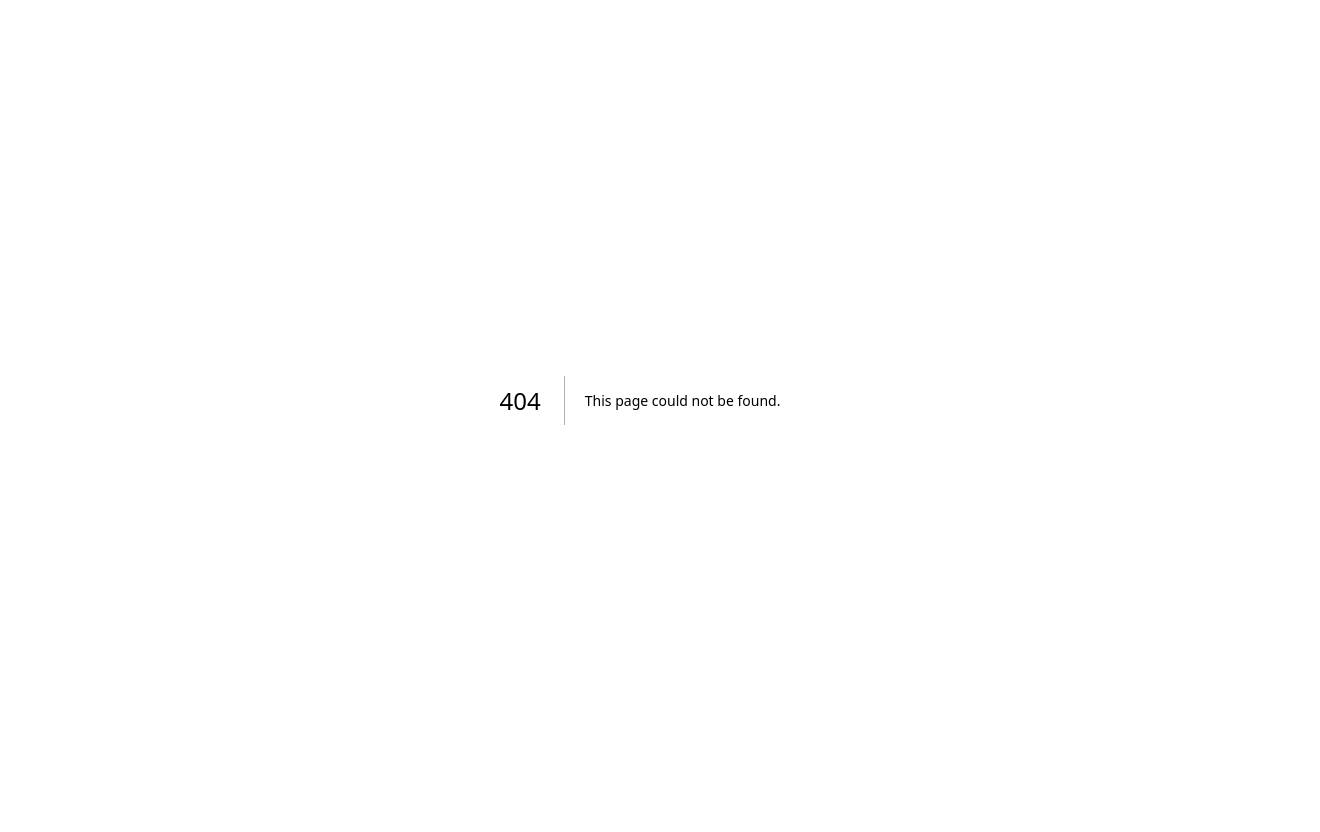
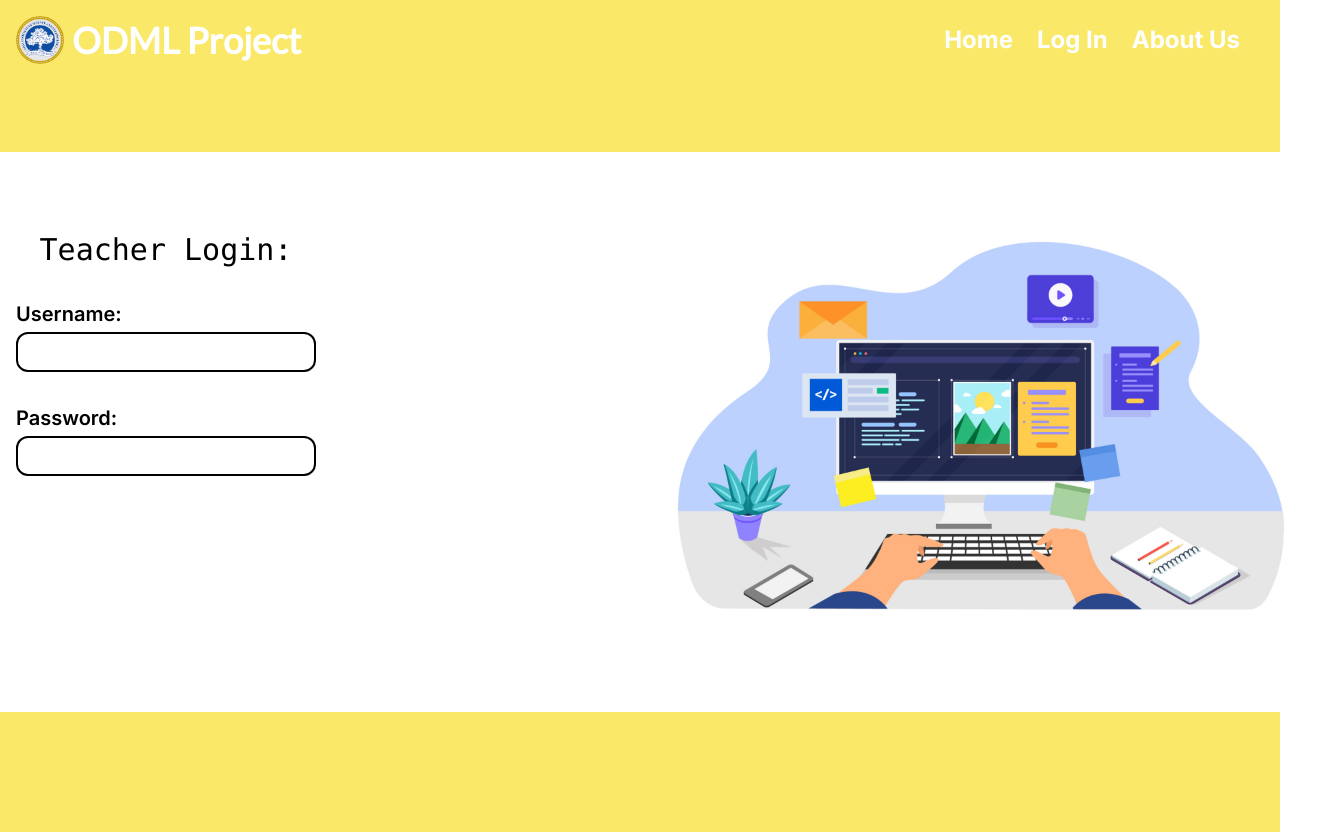
Before and after one commit to KartikeyCode/ODMLPROJECT, a Next.js app in the folder odmlproject/: page /teacherlogin in a window 1280 px wide. Before the commit this address had no page. Shown: the whole page, 1320 px wide, since content can reach past the window. Before the commit the page ends 800 px from the top, so only its background shows below. Built offline with nearby package versions, Linux system fonts and the light colour scheme; a web font is replaced by a local one.

Commit message:
add teacher

```diff
--- /dev/null
+++ b/odmlproject/app/teacherlogin/page.js
@@ -0,0 +1,32 @@
+import img from "../../public/graphic1.jpg"
+import Image from "next/image"
+import Navbar from "@/components/navbar"
+export default function TeacherLogin(){
+    return(
+        <div>
+               <Navbar/>
+        <div className=" md:-mt-12 flex flex-col items-center justify-center min-h-screen w-full bg-[#FAE969]">
+
+                <div className=" md:pt-0 pt-32 p-4 flex items-center md:justify-between justify-center bg-white rounded-xl w-96 h-auto md:w-[85rem] md:h-[35rem]">
+                    <div className="md:px-10 flex flex-col items-center  md:h-96 h-[50rem] ">
+                        <h1 className="text-black font-mono  text-3xl">
+                            Teacher Login:
+                        </h1>
+                        <div className="flex flex-col form mt-8">
+                          <h2 className="mb-1 text-black text-xl font-semibold"> Username:  </h2>
+                        <input className="p-1 text-xl border-2 rounded-xl border-black "/>
+                        </div>
+                        <div className="flex flex-col form mt-8">
+                          <h2 className="mb-1 text-black text-xl font-semibold "> Password:  </h2>
+                        <input className="p-1 text-xl border-2 rounded-xl border-black"/>
+                        </div>
+                    </div>
+
+                    <div className="md:flex flex-col hidden md:flex-row">
+                    <Image src={img} className="w-[40rem] " />
+                    </div>
+                </div>
+        </div>
+        </div>
+    )
+}
```
Also changed, not shown: odmlproject/public/graphic2.jpg (added).
